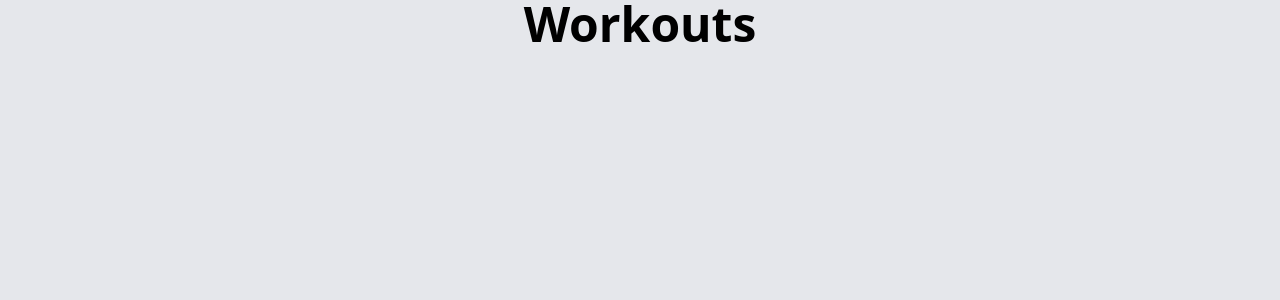
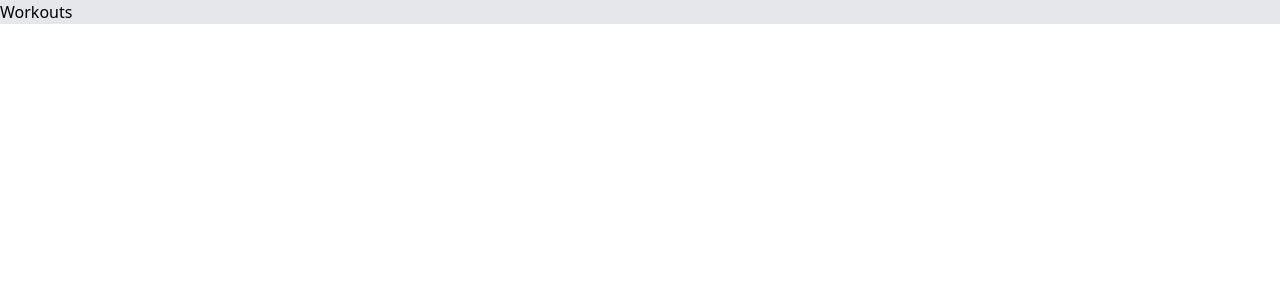
Before and after one commit to mpassava/workout-builder, a Next.js app: page / in a window 1280 px wide. Shown: the top 300 px of the page. Built offline with nearby package versions, Linux system fonts and the light colour scheme.

Commit message:
installed daisy ui

```diff
--- a/package.json
+++ b/package.json
@@ -21,6 +21,7 @@
     "@types/react": "^18",
     "@types/react-dom": "^18",
     "autoprefixer": "^10.0.1",
+    "daisyui": "^4.4.19",
     "eslint": "^8",
     "eslint-config-next": "14.0.3",
     "postcss": "^8",
--- a/tailwind.config.ts
+++ b/tailwind.config.ts
@@ -13,3 +13,7 @@ const config: Config = {
   plugins: [],
 }
 export default config
+
+module.exports = {
+  plugins: [require('daisyui')],
+}
```
Also changed, not shown: 1 other file (tests, documents, lock files or other folders).
